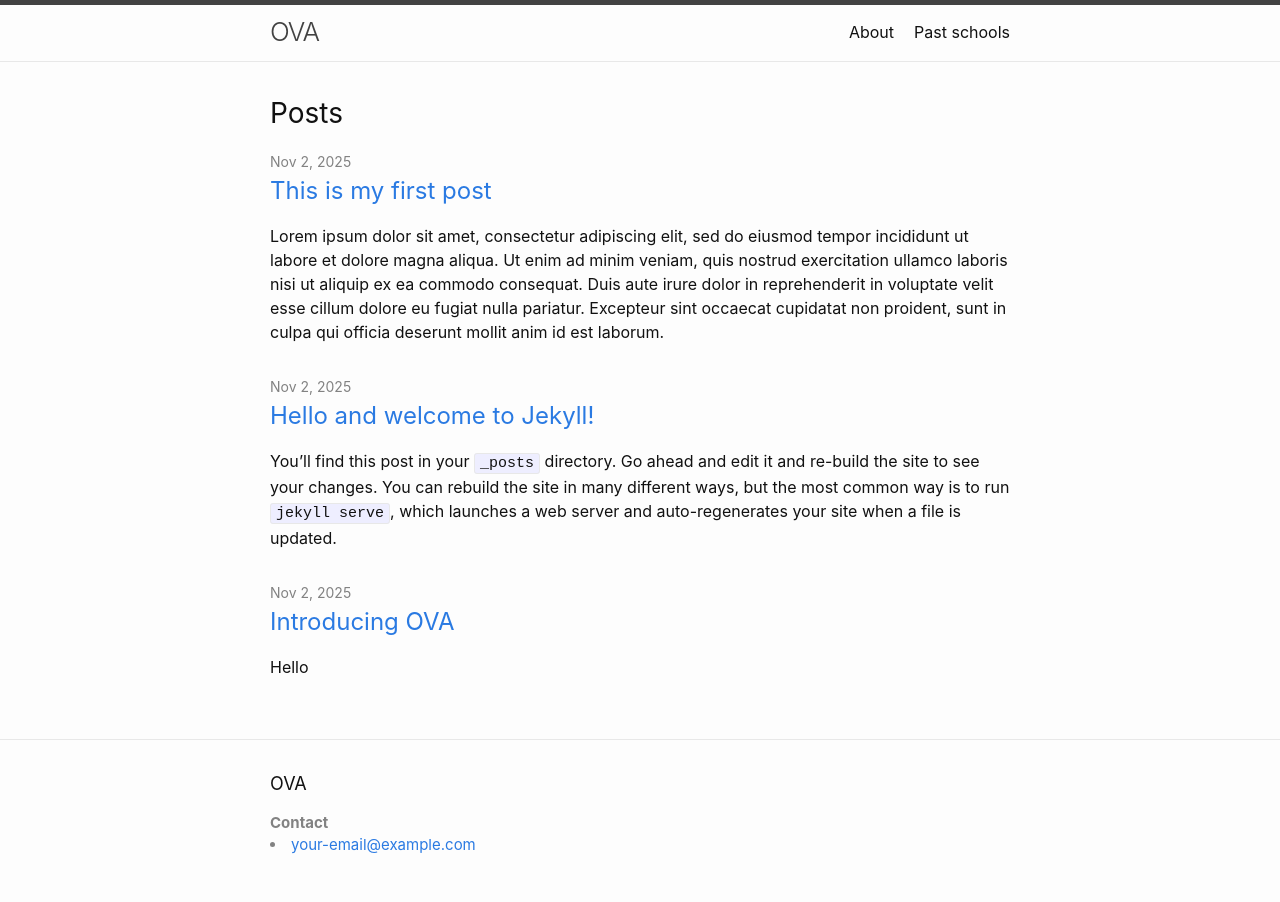
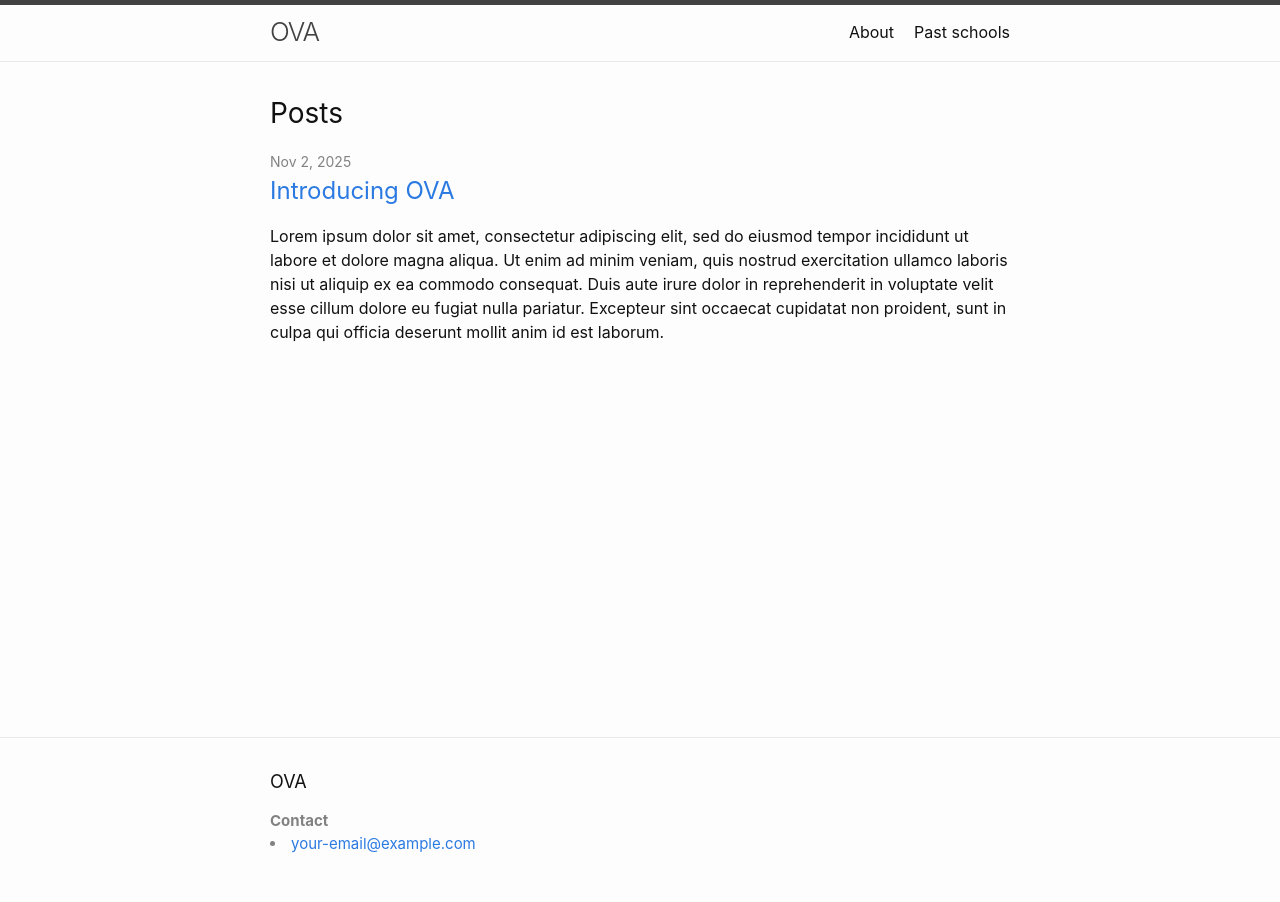
Before and after one commit to ovaschool/ovaschool.github.io, a Jekyll site: the page built from index.markdown, in a window 1280 px wide. Built offline with Jekyll 4.4.1, drawn with Linux system fonts in a browser that asks for light colours.

Commit message:
setting up jekyll...

```diff
--- a/_posts/2025-11-02-lorem.markdown
+++ /dev/null
@@ -1,14 +0,0 @@
----
-layout: post
-title:  "This is my first post"
-date:   2025-11-02 17:09:00 +0100
-categories: jekyll update
----
-
-Lorem ipsum dolor sit amet, consectetur adipiscing elit, sed do eiusmod tempor
-incididunt ut labore et dolore magna aliqua. Ut enim ad minim veniam, quis
-nostrud exercitation ullamco laboris nisi ut aliquip ex ea commodo consequat.
-<!-- more -->
-Duis aute irure dolor in reprehenderit in voluptate velit esse cillum dolore eu
-fugiat nulla pariatur. Excepteur sint occaecat cupidatat non proident, sunt in
-culpa qui officia deserunt mollit anim id est laborum.
--- a/_posts/2025-11-02-welcome-to-jekyll.markdown
+++ /dev/null
@@ -1,31 +0,0 @@
----
-layout: post
-title:  "Hello and welcome to Jekyll!"
-date:   2025-11-02 13:40:33 +0100
-categories: jekyll update
----
-You’ll find this post in your `_posts` directory. Go ahead and edit it and re-build the site to see your changes. You can rebuild the site in many different ways, but the most common way is to run `jekyll serve`, which launches a web server and auto-regenerates your site when a file is updated.
-
-<!--more-->
-
-Jekyll requires blog post files to be named according to the following format:
-
-`YEAR-MONTH-DAY-title.MARKUP`
-
-Where `YEAR` is a four-digit number, `MONTH` and `DAY` are both two-digit numbers, and `MARKUP` is the file extension representing the format used in the file. After that, include the necessary front matter. Take a look at the source for this post to get an idea about how it works.
-
-Jekyll also offers powerful support for code snippets:
-
-{% highlight ruby %}
-def print_hi(name)
-  puts "Hi, #{name}"
-end
-print_hi('Tom')
-#=> prints 'Hi, Tom' to STDOUT.
-{% endhighlight %}
-
-Check out the [Jekyll docs][jekyll-docs] for more info on how to get the most out of Jekyll. File all bugs/feature requests at [Jekyll’s GitHub repo][jekyll-gh]. If you have questions, you can ask them on [Jekyll Talk][jekyll-talk].
-
-[jekyll-docs]: https://jekyllrb.com/docs/home
-[jekyll-gh]:   https://github.com/jekyll/jekyll
-[jekyll-talk]: https://talk.jekyllrb.com/
```
Also changed, not shown: _posts/2025-11-02-introducingova.markdown (+8 -2 lines).
